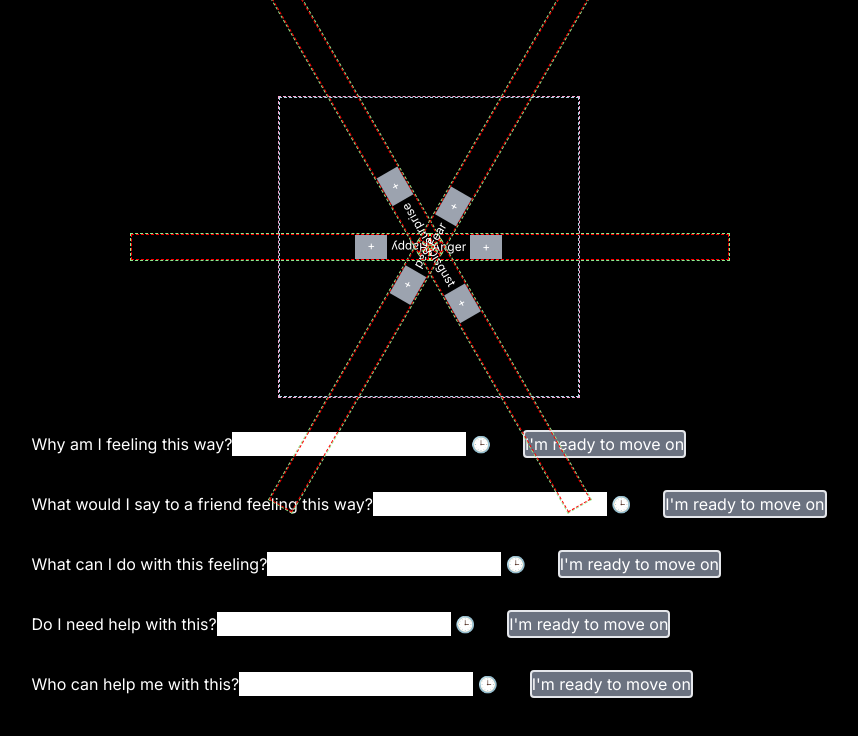
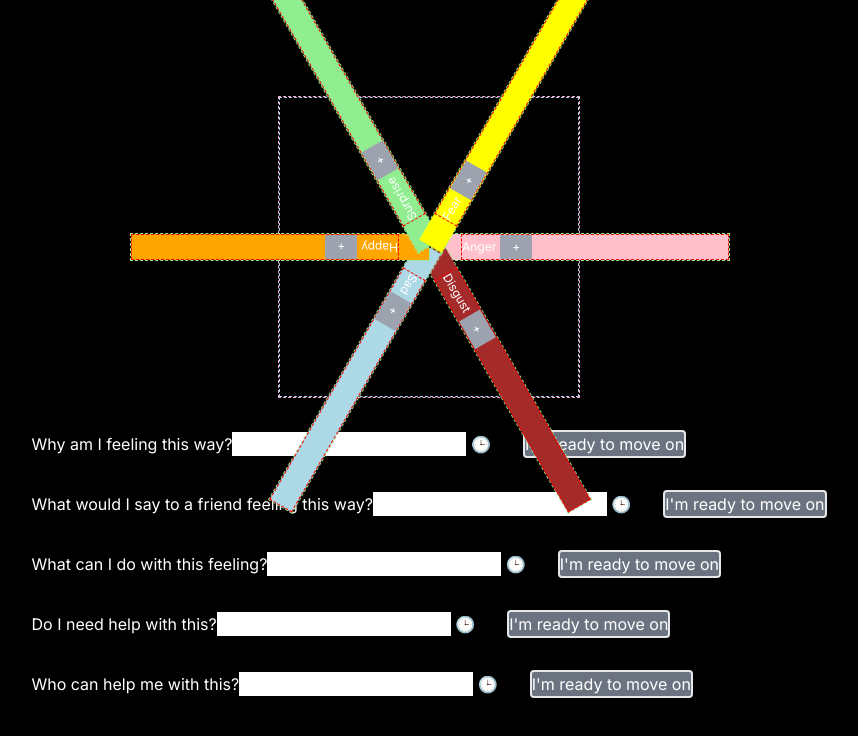
Before and after one commit to StevenVanBlerk/emotion-wheel, a Next.js app: page / in a window 1280 px wide. Shown: the top 736 px of the page, without its empty margins (211-1069 px from the left). Built offline with nearby package versions, Linux system fonts and the light colour scheme.

Commit message:
added placeholder slice colors

```diff
--- a/src/app/components/EmotionWheel/WheelSlice/WheelSlice.tsx
+++ b/src/app/components/EmotionWheel/WheelSlice/WheelSlice.tsx
@@ -18,16 +18,22 @@ const WheelSlice = ({
     <div
       style={{
         position: "absolute", // absolute so that all slices have the same origin point (no offset for later slices)
-        transform: `translate(50%, -50%) rotate(${sliceWidth * sliceIndex}deg)`, //center within RotatableContainer and rotate that slice
-        transformOrigin: "left",
+        transform: `translate(50%, -50%) rotate(${sliceWidth * sliceIndex}deg)`, // center within RotatableContainer and rotate that slice
+        transformOrigin: "left", // rotating slice from LHS
         width: "100%",
         border: "1px dashed lightgreen",
         opacity: emotion.isActive ? "100%" : "50%",
         transition: "opacity .25s ease-in-out",
       }}
     >
-      <div>
-        <p style={{ border: "1px dashed red" }}>
+      <div style={{ background: emotion.color }}>
+        {/* Anger */}
+        <p
+          style={{
+            marginLeft: "30px",
+            border: "1px dashed red",
+          }}
+        >
           {emotion.label}
           <button
             className="ml-1 bg-gray-400 px-3 py-1"
--- a/src/app/page.tsx
+++ b/src/app/page.tsx
@@ -17,6 +17,7 @@ export default function Home() {
     staticEmotions.forEach((staticEmotion) => {
       const emotion = {
         label: staticEmotion.label,
+        color: staticEmotion.color,
         isSelected: false,
         isActive: [
           "Anger",
--- a/src/app/utils/emotions.ts
+++ b/src/app/utils/emotions.ts
@@ -3,6 +3,7 @@ import { StaticEmotion } from "../types/emotions";
 export const staticEmotions: StaticEmotion[] = [
   {
     label: "Anger",
+    color: "pink",
     subEmotions: [
       {
         label: "Hurt",
@@ -89,6 +90,7 @@ export const staticEmotions: StaticEmotion[] = [
 
   {
     label: "Disgust",
+    color: "brown",
     subEmotions: [
       {
         label: "Disapproval",
@@ -122,6 +124,7 @@ export const staticEmotions: StaticEmotion[] = [
   },
   {
     label: "Sad",
+    color: "lightblue",
     subEmotions: [
       {
         label: "Guilty",
@@ -169,6 +172,7 @@ export const staticEmotions: StaticEmotion[] = [
   },
   {
     label: "Happy",
+    color: "orange",
     subEmotions: [
       {
         label: "Optimistic",
@@ -230,6 +234,7 @@ export const staticEmotions: StaticEmotion[] = [
   },
   {
     label: "Surprise",
+    color: "lightgreen",
     subEmotions: [
       {
         label: "Excited",
@@ -263,6 +268,7 @@ export const staticEmotions: StaticEmotion[] = [
   },
   {
     label: "Fear",
+    color: "yellow",
     subEmotions: [
       {
         label: "Scared",
```
Also changed, not shown: src/app/types/emotions.ts (+6 -1 lines).
